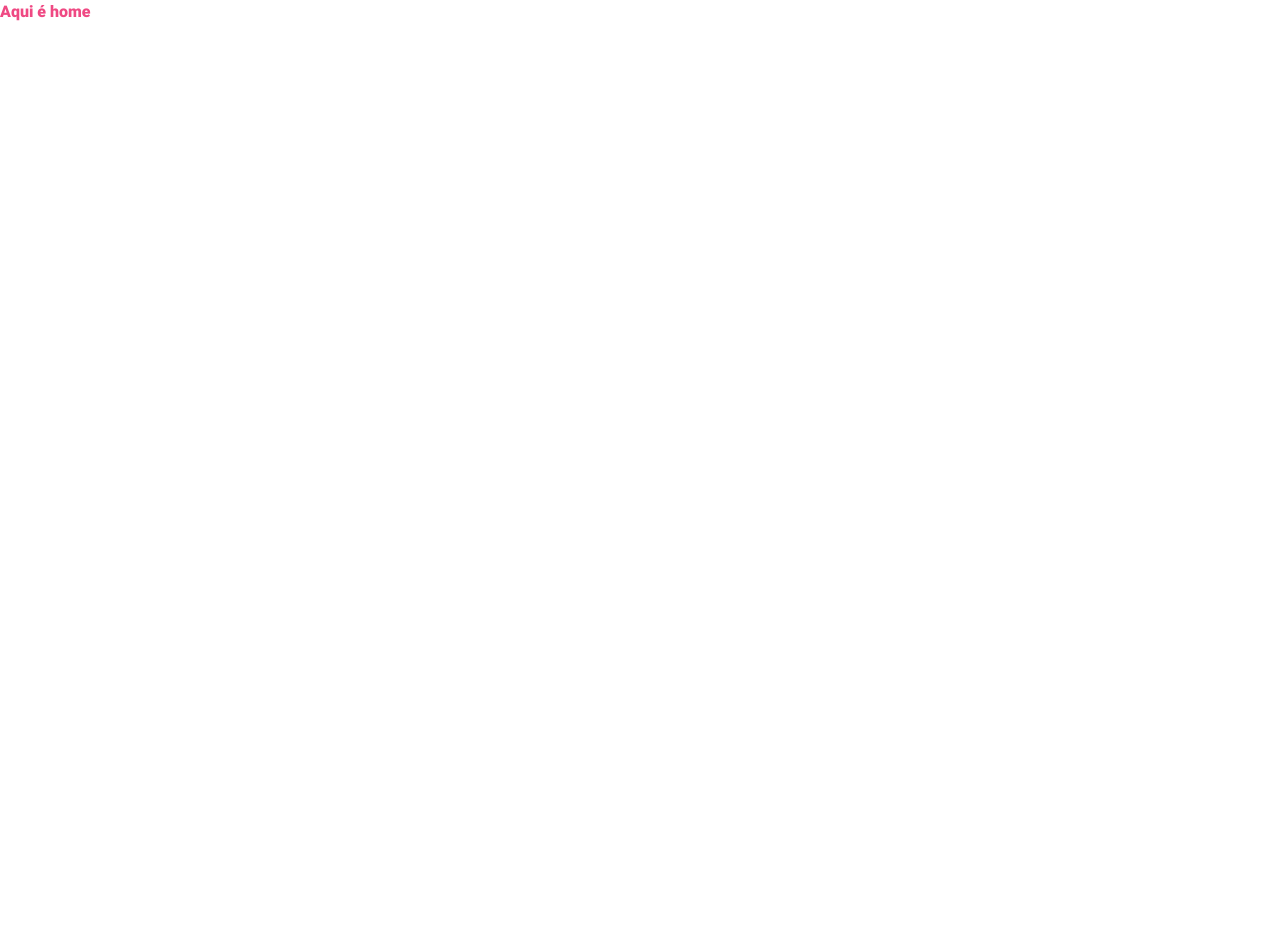
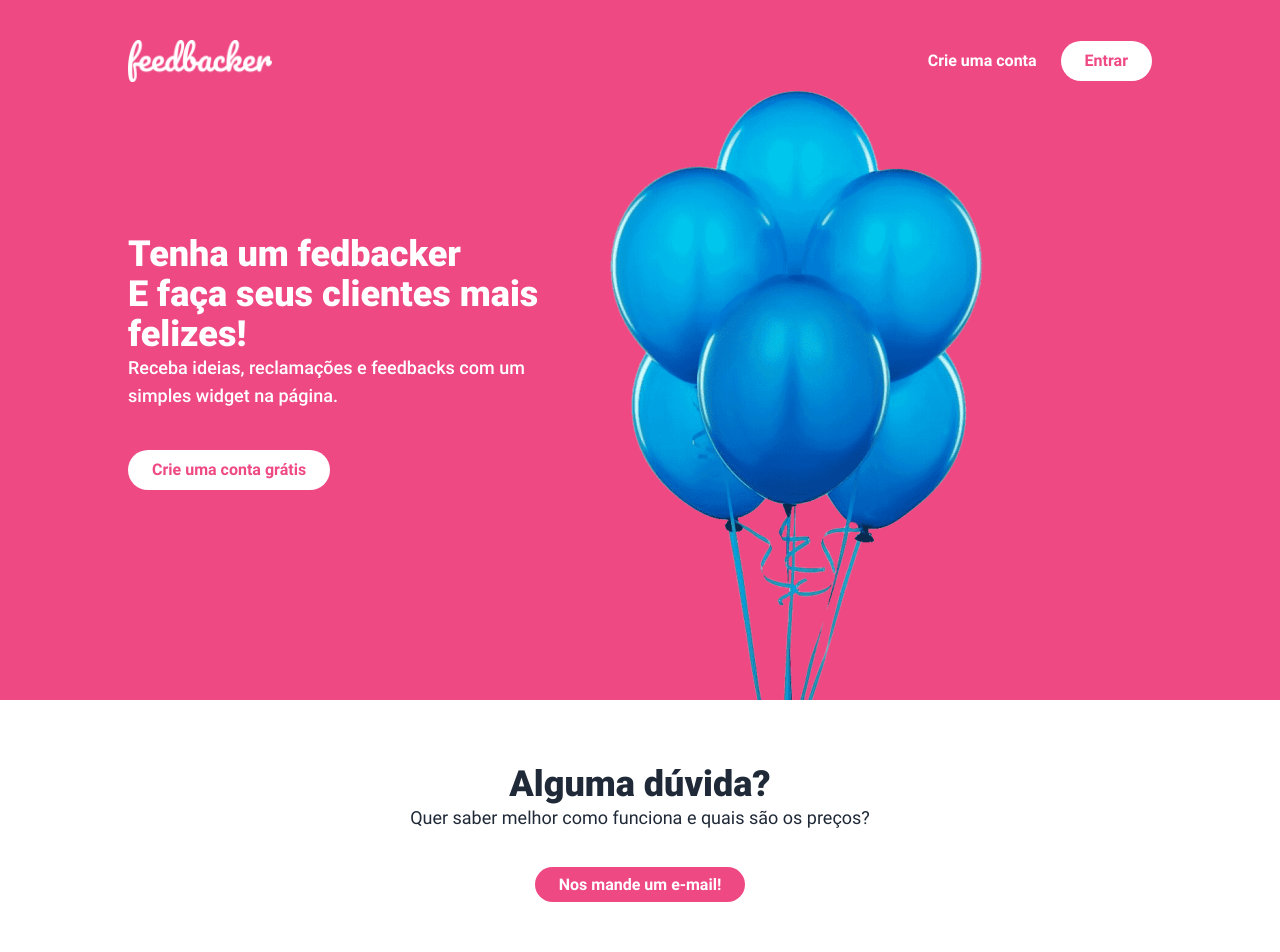
Before and after one commit to Mardoniosc/dashboard-vue, a Vue app: page / in a window 1280 px wide. Shown: the top 952 px of the page. Before the commit the page ends 800 px from the top, so only its background shows below. Built offline with nearby package versions, Linux system fonts and the light colour scheme.

Commit message:
Criando a tela Inicial

```diff
--- /dev/null
+++ b/src/views/Home/Contact.vue
@@ -0,0 +1,23 @@
+<!-- eslint-disable vue/multi-word-component-names -->
+<template>
+  <div class="flex justify-center w-full">
+    <div class="flex flex-col items-center w-4/5 max-w-6xl my-16">
+      <h1 class="text-4xl font-black text-center text-gray-800">
+        Alguma dúvida?
+      </h1>
+      <p class="text-lg text-center text-gray-800 font-regular">
+        Quer saber melhor como funciona e quais são os preços?
+      </p>
+      <div class="mt-10">
+        <a href="mailto" class="px-6 py-2 mt-10 font-bold text-white rounded-full bg-brand-main focus:outline-none">
+          Nos mande um e-mail!
+        </a>
+      </div>
+    </div>
+  </div>
+</template>
+<script>
+export default {
+
+}
+</script>
--- /dev/null
+++ b/src/views/Home/CustomHeader.vue
@@ -0,0 +1,72 @@
+<!-- eslint-disable vue/multi-word-component-names -->
+<template>
+  <header class="header">
+    <div class="header-group">
+      <div class="flex items-center justify-between py-10">
+        <div class="w-28 lg:w-36">
+          <img src="../../assets/images/logo_white.png" alt="logo" class="w-full">
+        </div>
+
+        <div class="flex">
+          <button
+            class="px-6 py-2 font-bold rounded-full text-white focus:outline-none"
+          >
+            Crie uma conta
+          </button>
+          <button
+            class="px-6 py-2 font-bold bg-white rounded-full text-brand-main focus:outline-none"
+          >
+            Entrar
+          </button>
+        </div>
+      </div>
+
+      <div class="flex flex-col mt-28">
+        <h1 class="text-4xl font-black text-white">
+          Tenha um fedbacker <br />
+          E faça seus clientes mais <br class="hidden lg:inline-block">
+          felizes! <br />
+        </h1>
+        <p class="text-lg font-medium text-white">
+          Receba ideias, reclamações e feedbacks com um <br class="hidden lg:inline-block">
+          simples widget na página.
+        </p>
+
+        <div>
+          <button
+            class="px-6 py-2 mt-10 font-bold bg-white rounded-full text-brand-main focus:outline-none"
+          >
+            Crie uma conta grátis
+          </button>
+        </div>
+      </div>
+
+    </div>
+  </header>
+</template>
+<script>
+export default {
+
+}
+</script>
+<style lang="postcss" scoped>
+
+.header {
+  @apply bg-brand-main w-full flex justify-center;
+  height: 700px;
+}
+
+.header-group {
+  @apply flex flex-col w-4/5 max-w-6xl;
+}
+
+@media (min-width: 640px) {
+  .header-group {
+    background-image: url(../../assets/images/blue_balloons.png);
+    background-size: 628px;
+    background-position: 90% 100%;
+    background-repeat: no-repeat;
+  }
+}
+
+</style>
--- a/src/views/Home/index.vue
+++ b/src/views/Home/index.vue
@@ -1,11 +1,42 @@
 <!-- eslint-disable vue/multi-word-component-names -->
 <template>
-  <div>
-    <h1 class="font-black text-brand-main">Aqui é home</h1>
+  <custom-header
+    @create-account="handleAccountCreate"
+    @login="handleLogin"
+  />
+  <Contact />
+  <div class="flex justify-center py-10 bg-brand-gray">
+    <p class="font-medium text-center text-gray-800">feedbacker © 2021</p>
   </div>
 </template>
 <script>
+import { onMounted } from 'vue'
+import { useRouter } from 'vue-router'
+import CustomHeader from './CustomHeader'
+import Contact from './Contact'
+
 export default {
+  components: { CustomHeader, Contact },
+
+  setup () {
+    const router = useRouter()
+
+    onMounted(() => {
+      const token = window.localStorage.getItem('token')
+      if (token) {
+        router.push({ name: 'Feedbacks' })
+      }
+    })
+
+    function handleLogin () {}
+
+    function handleAccountCreate () {}
+
+    return {
+      handleLogin,
+      handleAccountCreate
+    }
+  }
 
 }
 </script>
```
Also changed, not shown: src/assets/images/blue_balloons.png (added), src/assets/images/logo_white.png (added).
